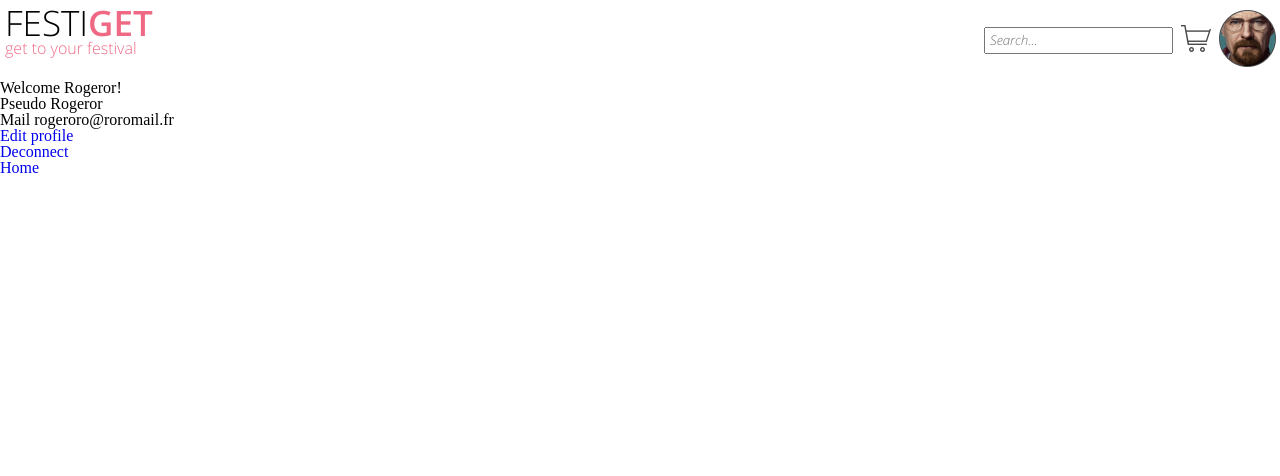
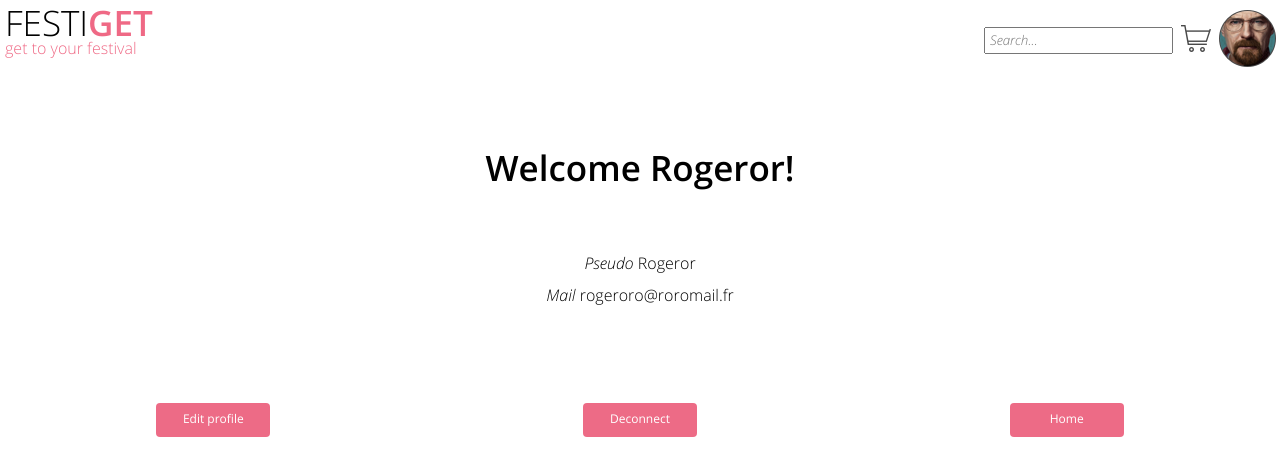
Before and after one commit to Paulehair/FestiGet, a PHP site: page /profile.php?id=1 in a window 1280 px wide. Shown: the top 476 px of the page. Run offline with PHP 8.4, Linux system fonts and the light colour scheme; a user stored in the database is signed in; data comes from the database, SQL or seed files in the repository.

Commit message:
style of profile.php

```diff
--- a/assets/css/profile.css
+++ b/assets/css/profile.css
@@ -0,0 +1,43 @@
+.center {
+    text-align: center;
+}
+
+
+.title {
+    font-family: OpenSans-SemiBold;
+    font-size: 35px;
+    margin: 2em 0;
+}
+
+.name {
+    font-family: OpenSans-Light;
+    margin-bottom: 1em;
+}
+
+.mail {
+    font-family: OpenSans-Light;
+    margin-bottom: 100px;
+}
+
+.italic {
+    font-family: OpenSans-LightItalic;
+}
+
+.containerButton {
+    display: flex;
+    justify-content: space-around;
+}
+
+.button {
+    padding: 7px;
+    height: 20px;
+    width: 100px;
+    border-radius: 4px;
+    background-color: #ED6B86;
+}
+
+.button > a {
+    font-family: OpenSans-Regular;
+    font-size: 12px;
+    color: #fff;
+}
--- a/profile.php
+++ b/profile.php
@@ -45,34 +45,40 @@ if (isset($_GET['id']) && $_GET['id'] > 0) {
             <input type="text" class="searchBar" placeholder="Search...">
         </div>
         <div class="card">
-            <a href=""><img class="cardImg" src="assets/img/cartcadi.png" alt="card" title="card"></a>
+            <a href="basket.php?id=<?= $_SESSION['id'] ?>"><img class="cardImg" src="assets/img/cartcadi.png" alt="card" title="card"></a>
         </div>
         <div class="profile">
-            <a href=""><img class="ppImg" src="assets/img/pp.png" alt="profile" title="profile picture"></a>
+            <a href="profile.php?id=<?= $_SESSION['id'] ?>"><img class="ppImg" src="assets/img/pp.png" alt="profile" title="profile picture"></a>
         </div>
     </div>
 </div>
-<div>
+<div class="center">
+    <div class="container">
         <h2 class="title">Welcome <?=$row['pseudo']?>!</h2>
 
-    <p class = "name">Pseudo <?=$row['pseudo']?></p>
-    <p class="mail">Mail <?=$row['mail']?></p>
+        <p class = "name"><span class="italic">Pseudo </span><?=$row['pseudo']?></p>
+        <p class="mail"><span class="italic">Mail </span><?=$row['mail']?></p>
         <?php
             //check if 'id' exists = someone is connected AND if id of session equals id of page
             if (isset($_SESSION['id']) && $row['id'] == $_SESSION['id']) {
                 ?>
+                <div class="containerButton">
+                    <div class="button">
                         <a class="linkEdit" href="edit.php">Edit profile</a>
-            <br>
+                    </div>
+                    <div class= "button">
                         <a href="deconnect.php">Deconnect</a>
-            <br>
+                    </div>
+                    <div class= "button">
                         <a href="home.php">Home</a>
+                    </div>
+                </div>
                 <?php
             } else {
                 echo "lol";
             }
             ?>
-
-
+    </div>
 </div>
 </body>
 </html>
```
Also changed, not shown: basket.php (+21 -0 lines), connexion.php (+18 -0 lines), edit.php (+21 -0 lines), form.php (+18 -0 lines), home.php (+20 -14 lines), product.php (+19 -12 lines). Lines whose indentation alone changed are shown as unchanged.
